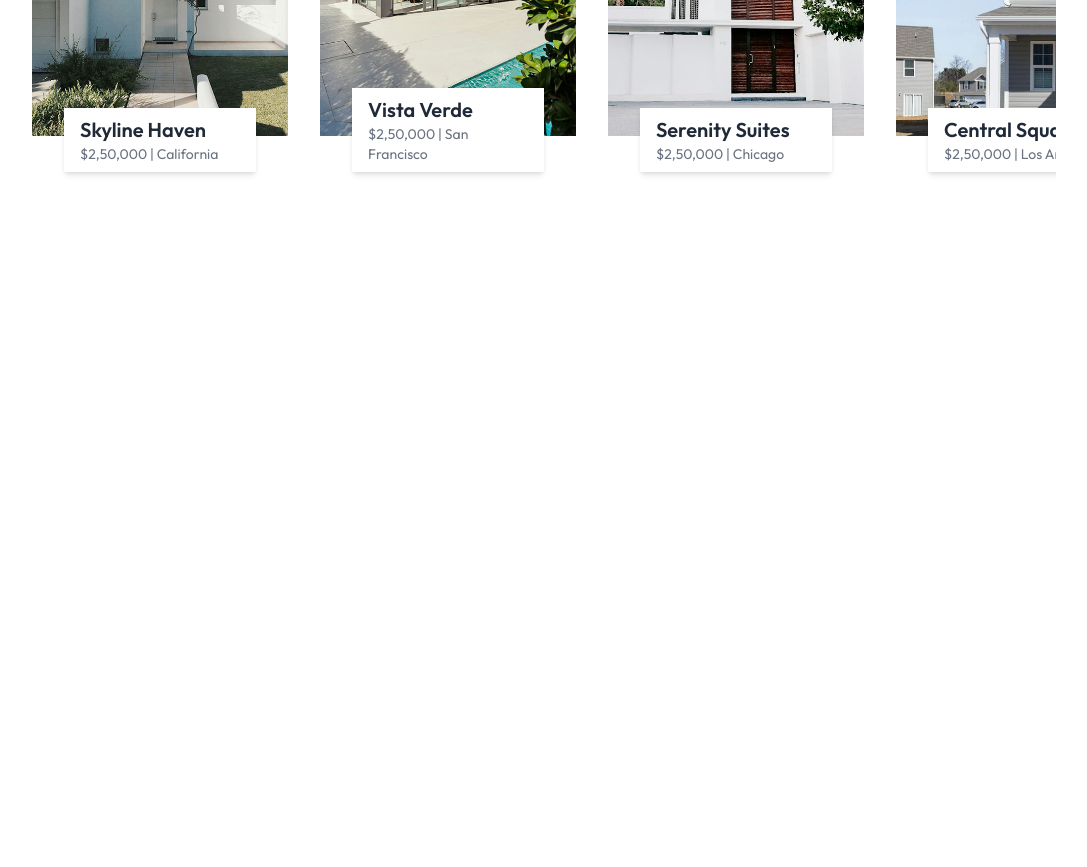
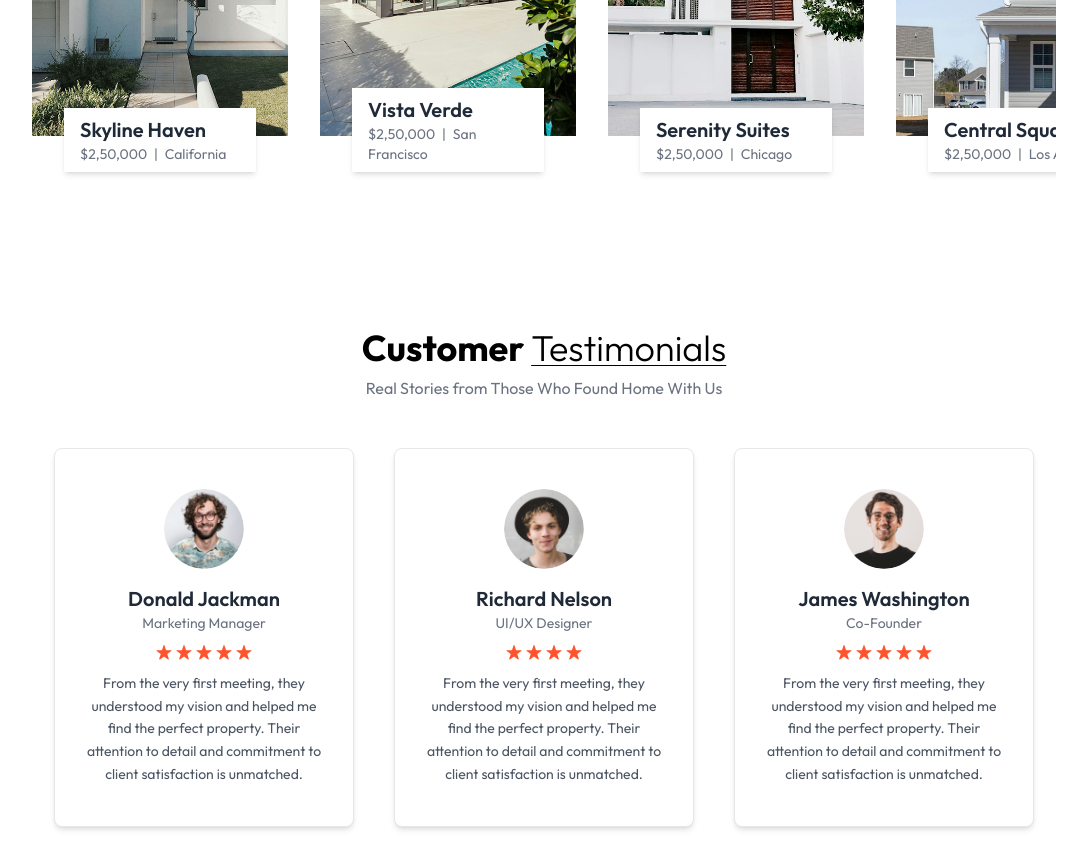
Before and after one commit to LelumAk12/real-estate-website, a React (Vite) app: page / in a window 1280 px wide. Shown: the part 2160-3027 px from the top of the page, without its empty margins (96-1183 px from the left). Before the commit the page ends 2448 px from the top, so only its background shows below. Built offline with nearby package versions, Linux system fonts and the light colour scheme.

Commit message:
Testimonials UI

```diff
--- a/src/App.jsx
+++ b/src/App.jsx
@@ -2,6 +2,7 @@ import React from 'react'
 import Header from './Components/Header'
 import About from './Components/About'
 import Projects from './Components/Projects'
+import Testimonials from './Components/Testimonials'
 
 const App = () => {
   return (
@@ -10,6 +11,7 @@ const App = () => {
       <Header />
       <About />
       <Projects />
+      <Testimonials />
     </div>
   )
 }
--- a/src/Components/Projects.jsx
+++ b/src/Components/Projects.jsx
@@ -68,7 +68,7 @@ const Projects = () => {
                 <div className="inline-block bg-white w-3/4 px-4 py-2 shadow-md">
                 <h2 className='text-xl font-semibold text-gray-800'>{Project.title}</h2>
                 <p className='text-gray-500 text-sm'>
-                  {Project.price} <span>|</span> {Project.location}
+                  {Project.price} <span className='px-1'>|</span> {Project.location}
                 </p>
                 </div>
               </div>
--- /dev/null
+++ b/src/Components/Testimonials.jsx
@@ -0,0 +1,55 @@
+import React from "react";
+import { assets, testimonialsData } from "../assets/assets";
+
+const Testimonials = () => {
+  return (
+    <div
+      className="container mx-auto py-10 px-6 lg:px-32 w-full overflow-hidden"
+      id="Testimonials"
+    >
+      <h1 className="text-2xl sm:text-4xl font-bold mb-2 text-center">
+        Customer{" "}
+        <span className="underline underline-offset-4 decoration-1 font-light">
+          Testimonials
+        </span>
+      </h1>
+      <p className="text-center text-gray-500 mb-12 max-w-md mx-auto">
+        Real Stories from Those Who Found Home With Us
+      </p>
+
+      <div className="flex flex-wrap justify-center gap-6 lg:gap-10">
+        {testimonialsData.map((testimonial, index) => (
+          <div
+            key={index}
+            className="w-full sm:w-[300px] md:w-[280px] lg:w-[300px] border shadow-md rounded-lg px-6 py-10 text-center bg-white"
+          >
+            <img
+              className="w-20 h-20 rounded-full mx-auto mb-4 object-cover"
+              src={testimonial.image}
+              alt={testimonial.alt}
+            />
+            <h2 className="text-xl font-semibold text-gray-800">
+              {testimonial.name}
+            </h2>
+            <p className="text-gray-500 text-sm mb-3">{testimonial.title}</p>
+            <div className="flex justify-center gap-1 text-red-500 mb-3">
+              {Array.from({ length: testimonial.rating }, (_, i) => (
+                <img
+                  key={i}
+                  src={assets.star_icon}
+                  alt="star"
+                  className="w-4"
+                />
+              ))}
+            </div>
+            <p className="text-sm text-gray-600 leading-relaxed">
+              {testimonial.text}
+            </p>
+          </div>
+        ))}
+      </div>
+    </div>
+  );
+};
+
+export default Testimonials;
```
